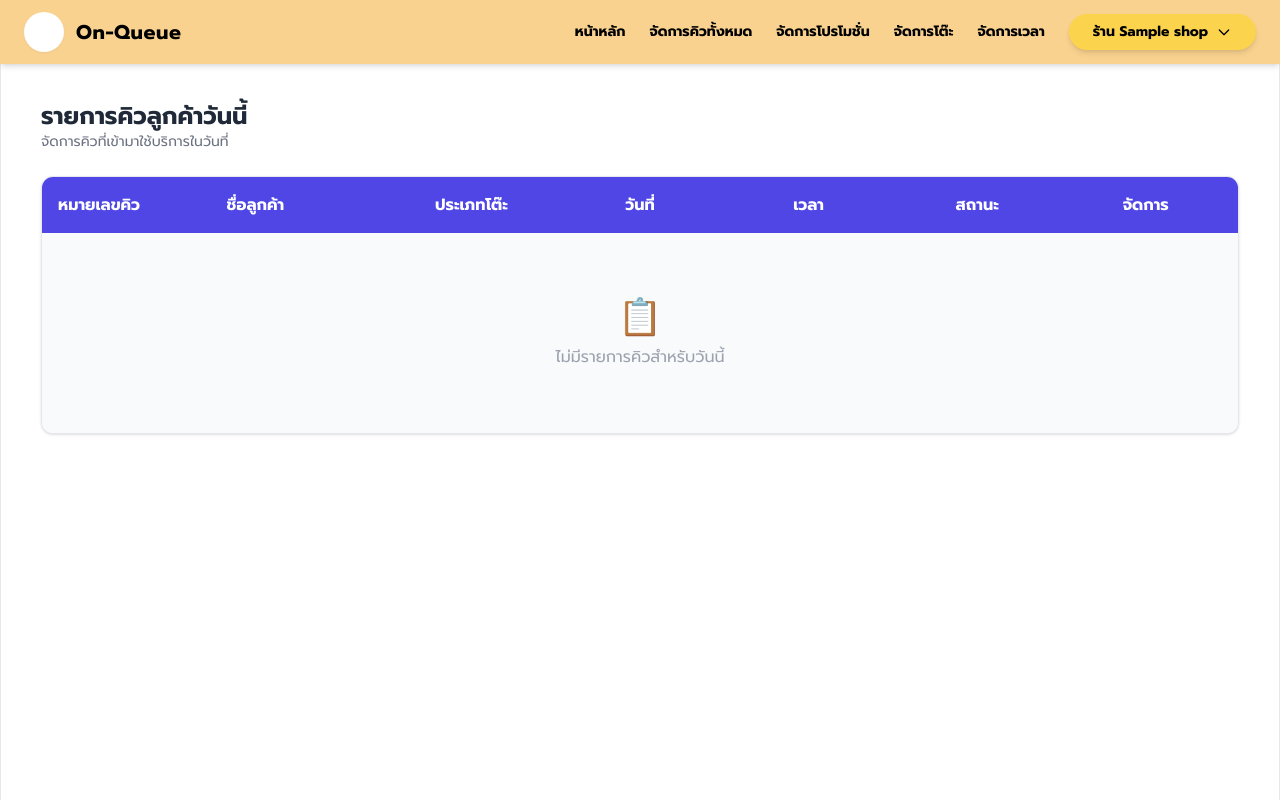
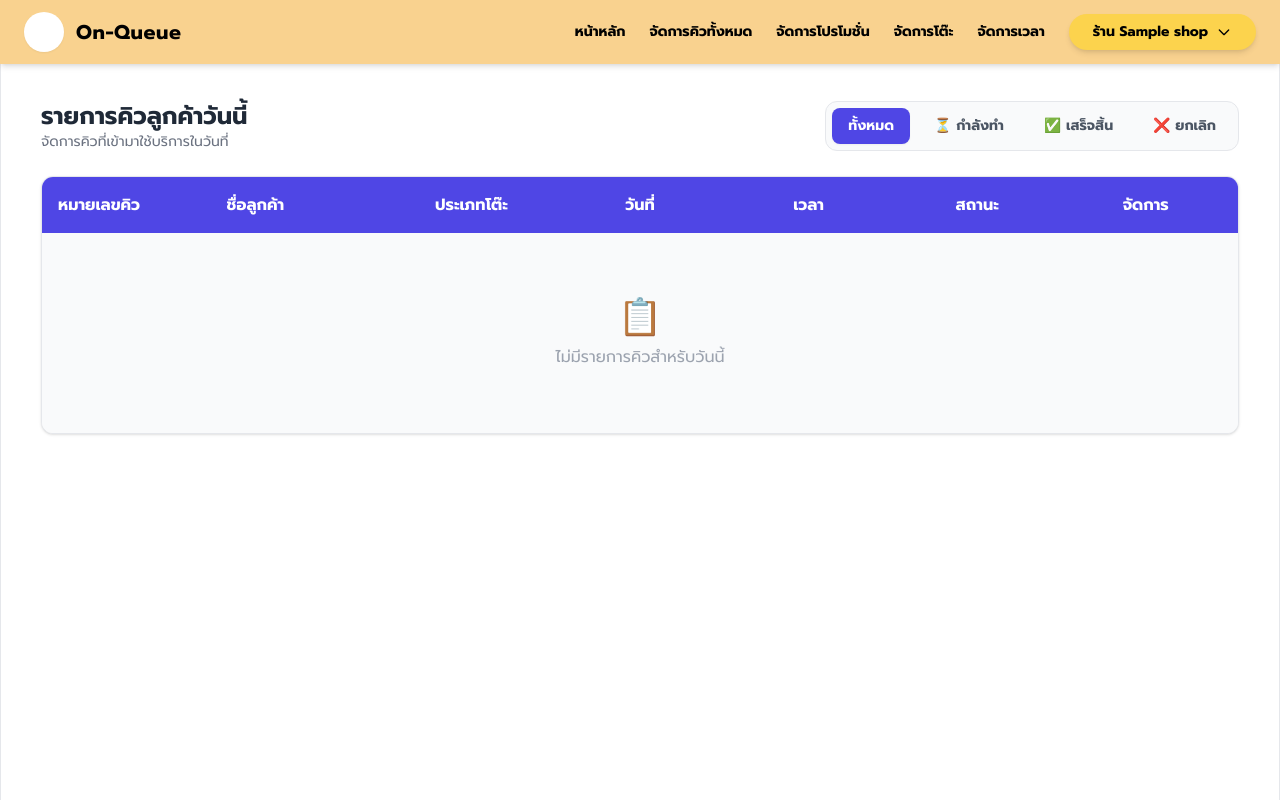
Before and after one commit to 65070196/project, a Django app: page /home/s/ in a window 1280 px wide. Run offline with Django 5.2, Linux system fonts and the light colour scheme; a user stored in the database is signed in; tables that the repository leaves empty hold one stand-in row (values such as "Sample post"); some libraries are stand-ins or nearby versions.

Commit message:
Add and adjust some features.

```diff
--- a/smartqueue/templates/home_customer.html
+++ b/smartqueue/templates/home_customer.html
@@ -14,7 +14,7 @@
                 </div>
 
                 <div class="mb-8 border-l-4 border-yellow-400 pl-4 sticky top-0 bg-white/95 backdrop-blur z-10 py-3">
-                     <h2 class="text-3xl font-bold text-gray-800 tracking-tight">ร้านฮิตติดชาร์ต</h2>
+                     <h2 class="text-3xl font-bold text-gray-800 tracking-tight">ร้านค้าทั้งหมด</h2>
                      <p class="text-gray-500 text-sm">คัดสรรร้านค้าคุณภาพเพื่อคุณโดยเฉพาะ</p>
                 </div>
 
--- a/smartqueue/templates/home_shop.html
+++ b/smartqueue/templates/home_shop.html
@@ -6,10 +6,17 @@
   <div class="bg-white w-full max-w-[1440px] h-full shadow-2xl border-x overflow-y-auto no-scrollbar">
     <div class="p-6 md:p-10 pb-24">
 
-      <div class="mb-6 flex justify-between items-center">
+      <div class="mb-6 flex flex-col md:flex-row justify-between items-start md:items-center gap-4">
         <div>
           <h2 class="text-2xl font-bold text-gray-800">รายการคิวลูกค้าวันนี้</h2>
           <p class="text-sm text-gray-500">จัดการคิวที่เข้ามาใช้บริการในวันที่ {{ "now"|date:"d M Y" }}</p>
+        </div>
+
+        <div class="flex flex-wrap gap-2 bg-gray-50 p-1.5 rounded-xl border border-gray-200">
+            <button onclick="filterQueue('all')" id="btn-all" class="filter-btn active px-4 py-2 rounded-lg text-sm font-bold bg-indigo-600 text-white shadow-sm transition-all">ทั้งหมด</button>
+            <button onclick="filterQueue('doing')" id="btn-doing" class="filter-btn px-4 py-2 rounded-lg text-sm font-bold text-gray-600 hover:bg-yellow-100 hover:text-yellow-700 transition-all">⏳ กำลังทำ</button>
+            <button onclick="filterQueue('done')" id="btn-done" class="filter-btn px-4 py-2 rounded-lg text-sm font-bold text-gray-600 hover:bg-green-100 hover:text-green-700 transition-all">✅ เสร็จสิ้น</button>
+            <button onclick="filterQueue('cancel')" id="btn-cancel" class="filter-btn px-4 py-2 rounded-lg text-sm font-bold text-gray-600 hover:bg-red-100 hover:text-red-700 transition-all">❌ ยกเลิก</button>
         </div>
       </div>
 
@@ -27,12 +34,9 @@
               <div class="truncate text-center">จัดการ</div>
             </div>
 
+            <div id="queueContainer">
                 {% for queue in queues %}
-            <div class="grid grid-cols-7 gap-4 items-center px-4 py-5 text-sm bg-white border-b border-gray-100 hover:bg-blue-50/50 transition-colors">
-
-              <div class="font-bold text-gray-800">
-                #{{ queue.queue_id }}
-              </div>
+                <div class="queue-row grid grid-cols-7 gap-4 items-center px-4 py-5 text-sm bg-white border-b border-gray-100 hover:bg-blue-50/50 transition-colors" data-status="{{ queue.status }}">
 
                   <div class="font-bold text-gray-800 truncate" title="{{ queue.customer.auth.get_full_name }}">
                     {{ queue.customer.auth.first_name }} {{ queue.customer.auth.last_name }}
@@ -79,11 +83,17 @@
 
                 </div>
                 {% empty %}
-            <div class="px-4 py-16 text-center text-gray-400 bg-gray-50">
+                <div id="noDataEmpty" class="px-4 py-16 text-center text-gray-400 bg-gray-50 col-span-7 block">
                   <span class="text-4xl block mb-2">📋</span>
                   ไม่มีรายการคิวสำหรับวันนี้
                 </div>
                 {% endfor %}
+
+                <div id="filterEmptyState" class="px-4 py-16 text-center text-gray-400 bg-gray-50 hidden">
+                  <span class="text-4xl block mb-2">🔍</span>
+                  ไม่พบคิวในสถานะที่คุณเลือก
+                </div>
+            </div>
 
           </div>
         </div>
@@ -111,4 +121,50 @@
   </div>
 </div>
 
+<script>
+  function filterQueue(status) {
+    // 1. รีเซ็ตสีปุ่มทั้งหมดให้เป็นสีเทา
+    const allBtns = document.querySelectorAll('.filter-btn');
+    allBtns.forEach(btn => {
+      btn.classList.remove('bg-indigo-600', 'text-white', 'shadow-sm');
+      btn.classList.add('text-gray-600');
+    });
+
+    // 2. ไฮไลต์ปุ่มที่ถูกกดให้เป็นสีน้ำเงิน
+    const activeBtn = document.getElementById('btn-' + status);
+    activeBtn.classList.remove('text-gray-600');
+    activeBtn.classList.add('bg-indigo-600', 'text-white', 'shadow-sm');
+
+    // 3. จัดการแสดง/ซ่อน แถวข้อมูล
+    const rows = document.querySelectorAll('.queue-row');
+    let visibleCount = 0;
+
+    rows.forEach(row => {
+      // ถ้าเลือก "ทั้งหมด" หรือ ตรงกับสถานะที่เลือก ให้แสดงเป็น grid
+      if (status === 'all' || row.dataset.status === status) {
+        row.style.display = 'grid';
+        visibleCount++;
+      } else {
+        row.style.display = 'none'; // ซ่อน
+      }
+    });
+
+    // 4. จัดการหน้าจอ "ไม่พบข้อมูล"
+    const filterEmptyState = document.getElementById('filterEmptyState');
+    const noDataEmpty = document.getElementById('noDataEmpty');
+
+    // ถ้ามีบล็อก empty ดั้งเดิมอยู่ (กรณีไม่มีคิวเลยตั้งแต่ต้น) ให้ซ่อนตัว filter empty ไปเลย
+    if (noDataEmpty) {
+        return;
+    }
+
+    if (visibleCount === 0) {
+        filterEmptyState.classList.remove('hidden');
+        filterEmptyState.classList.add('block');
+    } else {
+        filterEmptyState.classList.remove('block');
+        filterEmptyState.classList.add('hidden');
+    }
+  }
+</script>
 {% endblock %}
```
Lines whose indentation alone changed are shown as unchanged.
